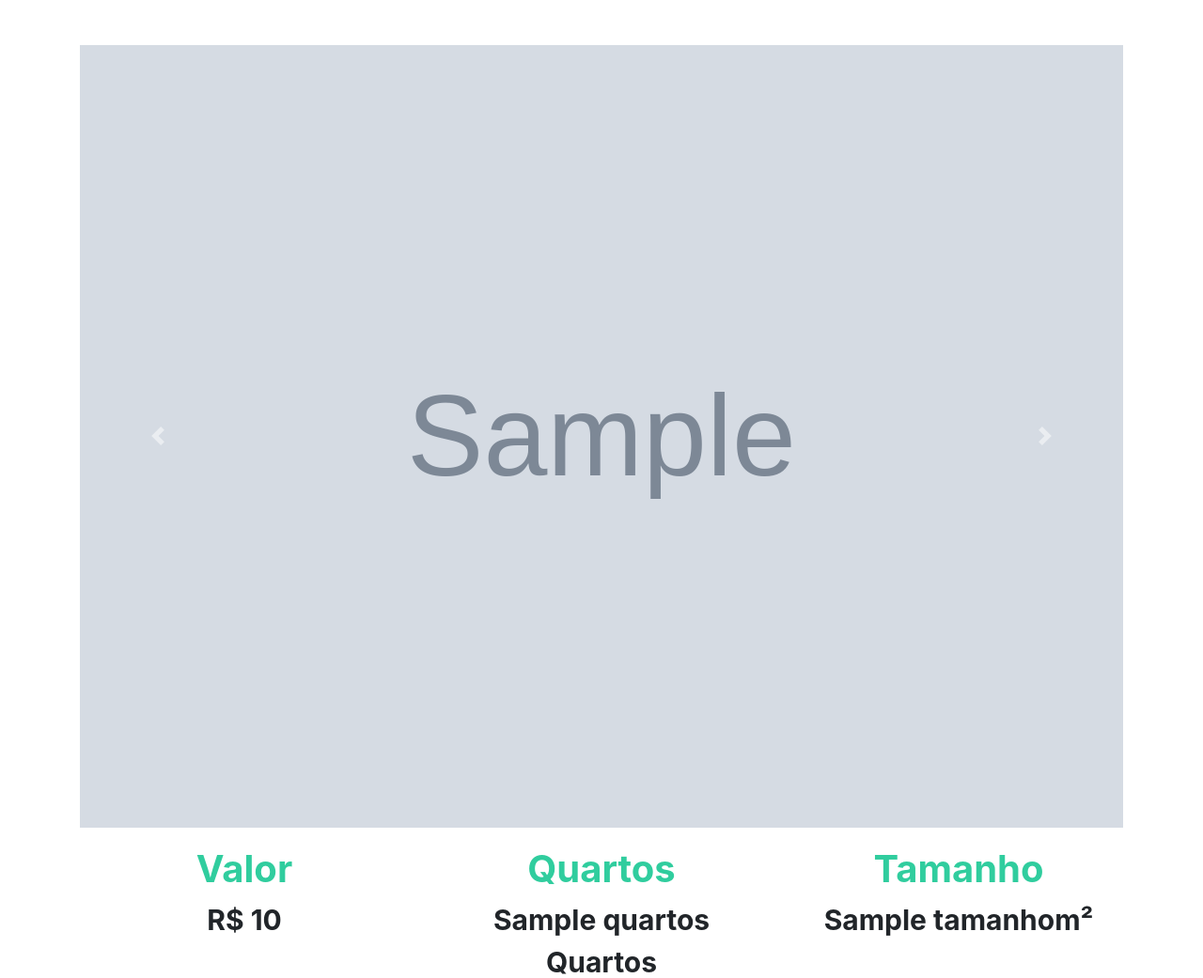
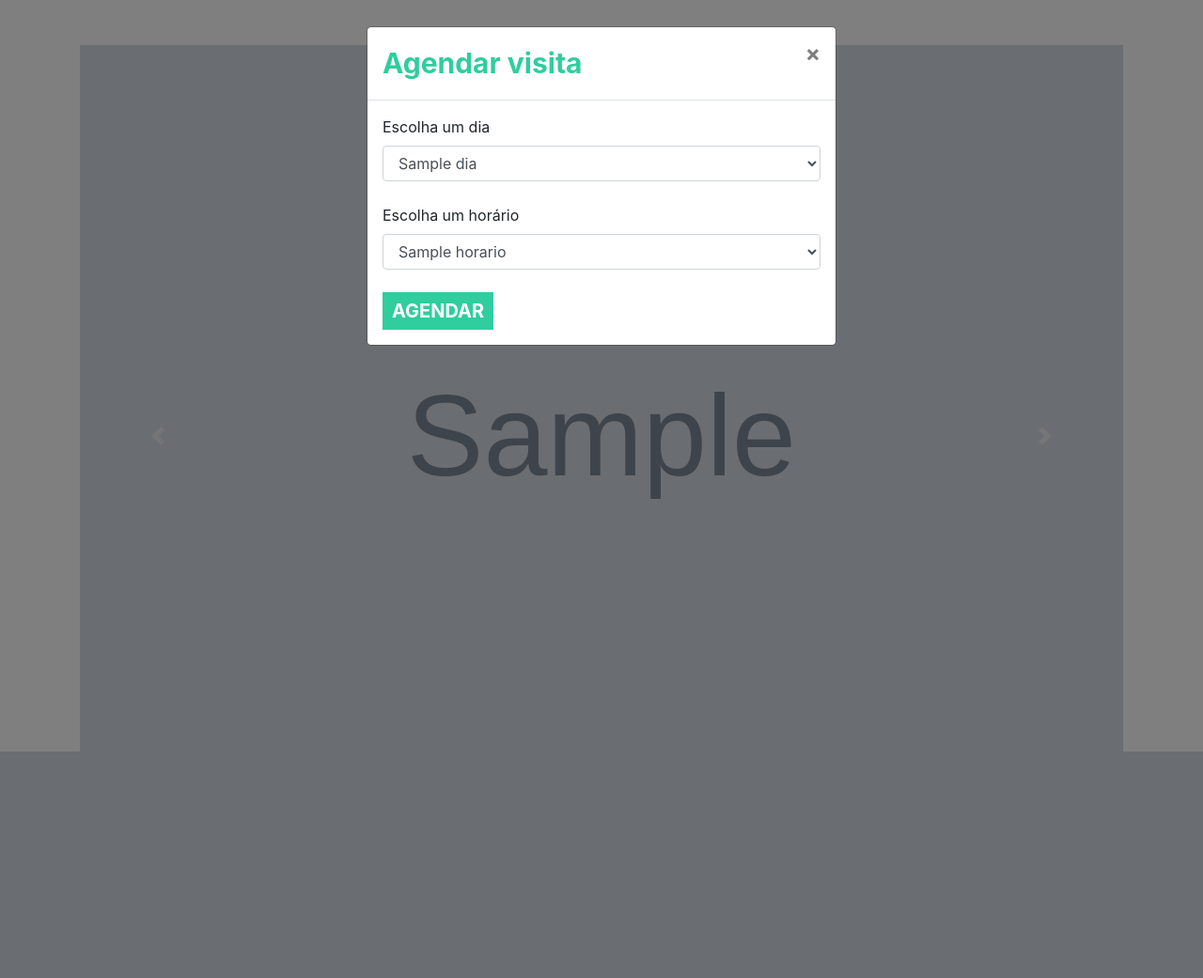
Before and after one commit to nandodevs/imobi-django, a Django app: template plataforma/templates/imovel.html in a window 1280 px wide, after a click on "AGENDAR VISITA". Shown: the top 1041 px of the page at 94% size. After the commit the page ends 800 px from the top, so only its background shows below. Run offline with Django 4.2, Linux system fonts and the light colour scheme; the template is opened without the code that fills it: most values are stand-ins (such as "Sample title", 1, 10 or a date in 2020); grey boxes marked "Sample" are stand-in pictures.

Commit message:
Definido agendamento e imovel

```diff
--- a/plataforma/templates/home.html
+++ b/plataforma/templates/home.html
@@ -23,7 +23,7 @@
             <div class="card_imovel">
                 <img class="img_capa_imovel" src="{{imovel.imagens.all.0.img.url}}">
                 <div class="informacoes_imoveis">
-                    <a class="a_none" href="">
+                    <a class="a_none" href="{% url 'imovel' imovel.id %}">
                         <h4 class="valor">R$ {{imovel.valor}}</h4>
                     </a>
                     <p>{{imovel.rua}}, {{imovel.cidade}}</p>
--- a/plataforma/templates/imovel.html
+++ b/plataforma/templates/imovel.html
@@ -96,5 +96,39 @@
     </div>
 
 </div>
+<div class="modal fade" id="exampleModal" tabindex="-1" role="dialog" aria-labelledby="exampleModalLabel" aria-hidden="true">
+    <div class="modal-dialog" role="document">
+        <div class="modal-content">
+            <div class="modal-header">
+                <h5 class="modal-title titulo_filtrar" id="exampleModalLabel">Agendar visita</h5>
+                <button type="button" class="close" data-dismiss="modal" aria-label="Close">
+                <span aria-hidden="true">&times;</span>
+                </button>
+            </div>
+            <div class="modal-body">
+                <form action="{% url 'agendar_visitas' %}" method="POST">{% csrf_token %}
+                    <label>Escolha um dia</label>
+                    <select name="dia" class="form-control">
+                        {% for dia in imovel.dias_visita.all %}
+                            <option value="{{dia}}">{{dia}}</option>
+                        {% endfor %}
+                    </select>
+                    <br>
+
+                    <label>Escolha um horário</label>
+                    <select name="horario" class="form-control">
+                        {% for horario in imovel.horarios.all %}
+                            <option value="{{horario}}">{{horario}}</option>
+                        {% endfor %}
+                    </select>
+                    <input name="id_imovel" type="hidden" value="{{imovel.id}}">
+                    <br>
+                    <input  class="btn_agendar" type="submit" value="AGENDAR">
+                </form>
+            </div>
+
+        </div>
+    </div>
+</div>
 
 {% endblock %}
--- a/plataforma/urls.py
+++ b/plataforma/urls.py
@@ -4,5 +4,7 @@
 urlpatterns = [
     path('', views.home, name="home"),
     path('imovel/<str:id>', views.imovel, name="imovel"),
-
+    path('agendar_visitas', views.agendar_visitas, name="agendar_visitas"),
+    path('agendamentos', views.agendamentos, name="agendamentos"),
+    path('cancelar_agendamento/<str:id>', views.cancelar_agendamento, name="cancelar_agendamento"),
 ]
--- a/templates/base.html
+++ b/templates/base.html
@@ -25,7 +25,7 @@
         <div class="collapse navbar-collapse" id="navbarNav">
           <ul class="navbar-nav">
             <li class="nav-item active">
-              <a class="nav-link" href="">Agendamento</a>
+              <a class="nav-link" href="{% url 'agendamentos'%}">Agendamentos</a>
             </li>
           </ul>
         </div>
```
Also changed, not shown: plataforma/templates/agendamentos.html (added, +65 -0 lines), plataforma/views.py (+29 -3 lines).
